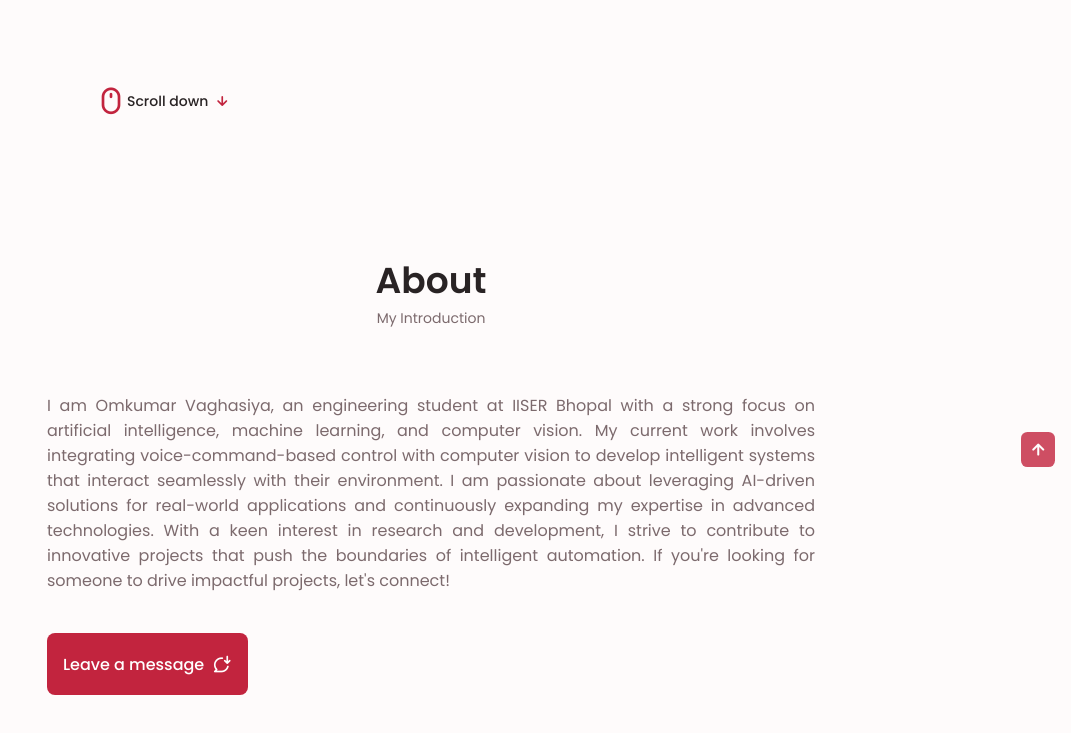
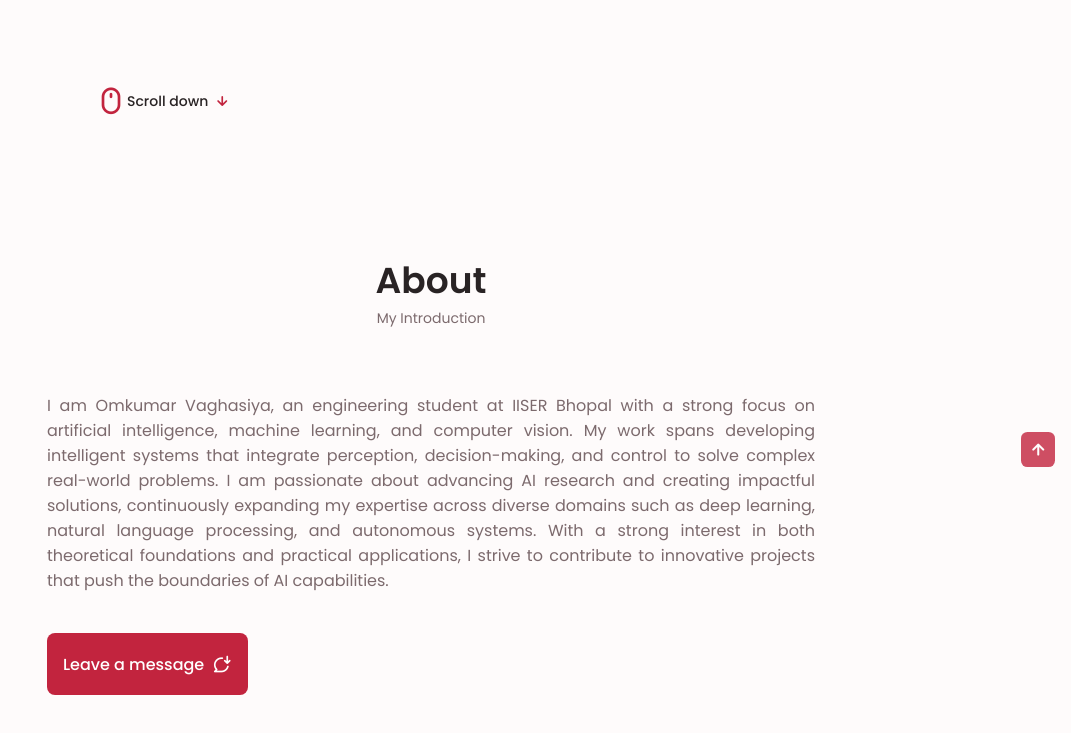
Before and after one commit to vaghasiya23/Portfolio-Website, a plain HTML site: page index.html in a window 1280 px wide. Shown: the part 493-1226 px from the top of the page, without its empty margins (209-1280 px from the left). Drawn offline with nearby package versions, Linux system fonts and the light colour scheme; no server answers.

Commit message:
Update index.html
intro

```diff
--- a/index.html
+++ b/index.html
@@ -191,16 +191,14 @@
               someone to drive impactful projects, let’s connect! -->
               I am Omkumar Vaghasiya, an engineering student at IISER Bhopal
               with a strong focus on artificial intelligence, machine learning,
-              and computer vision. My current work involves integrating
-              voice-command-based control with computer vision to develop
-              intelligent systems that interact seamlessly with their
-              environment. I am passionate about leveraging AI-driven solutions
-              for real-world applications and continuously expanding my
-              expertise in advanced technologies. With a keen interest in
-              research and development, I strive to contribute to innovative
-              projects that push the boundaries of intelligent automation. If
-              you're looking for someone to drive impactful projects, let's
-              connect!
+              and computer vision. My work spans developing intelligent systems
+              that integrate perception, decision-making, and control to solve
+              complex real-world problems. I am passionate about advancing AI
+              research and creating impactful solutions, continuously expanding
+              my expertise across diverse domains such as deep learning, natural
+              language processing, and autonomous systems. With a strong interest
+              in both theoretical foundations and practical applications, I strive
+              to contribute to innovative projects that push the boundaries of AI capabilities.
             </p>
 
             <!-- <div class="about__info">
```
